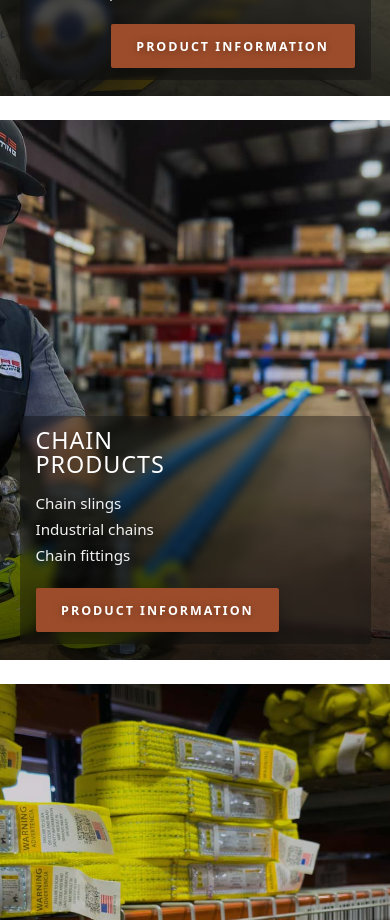
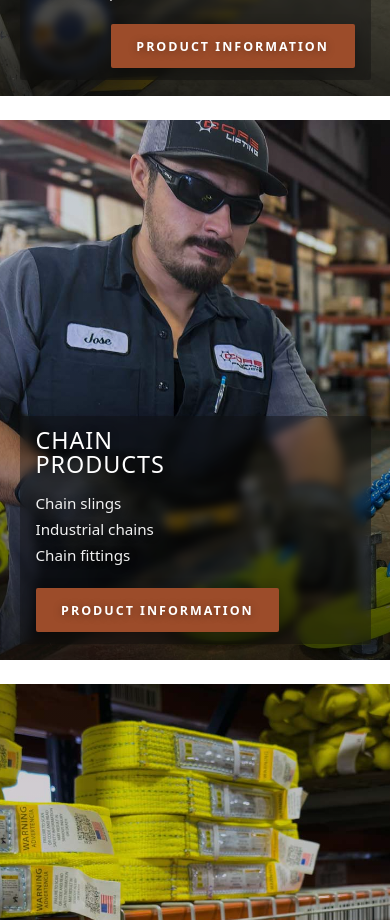
Before and after one commit to sldrigging/core-lifting, a React (Vite) app: page /rigging in a window 390 px wide. Shown: the part 2900-3820 px from the top of the page. Built offline with nearby package versions, Linux system fonts and the light colour scheme.

Commit message:
add object position to new chai sling image

```diff
--- a/src/pages/RiggingPage.css
+++ b/src/pages/RiggingPage.css
@@ -340,6 +340,10 @@ section.rp-section {
     object-position: 15% center;
   }
 
+  #chain-products .rig-slide-img {
+    object-position: 15% center;
+  }
+
   .rig-overlay-title {
     font-size: clamp(1.4rem, 6vw, 2rem);
   }
```
